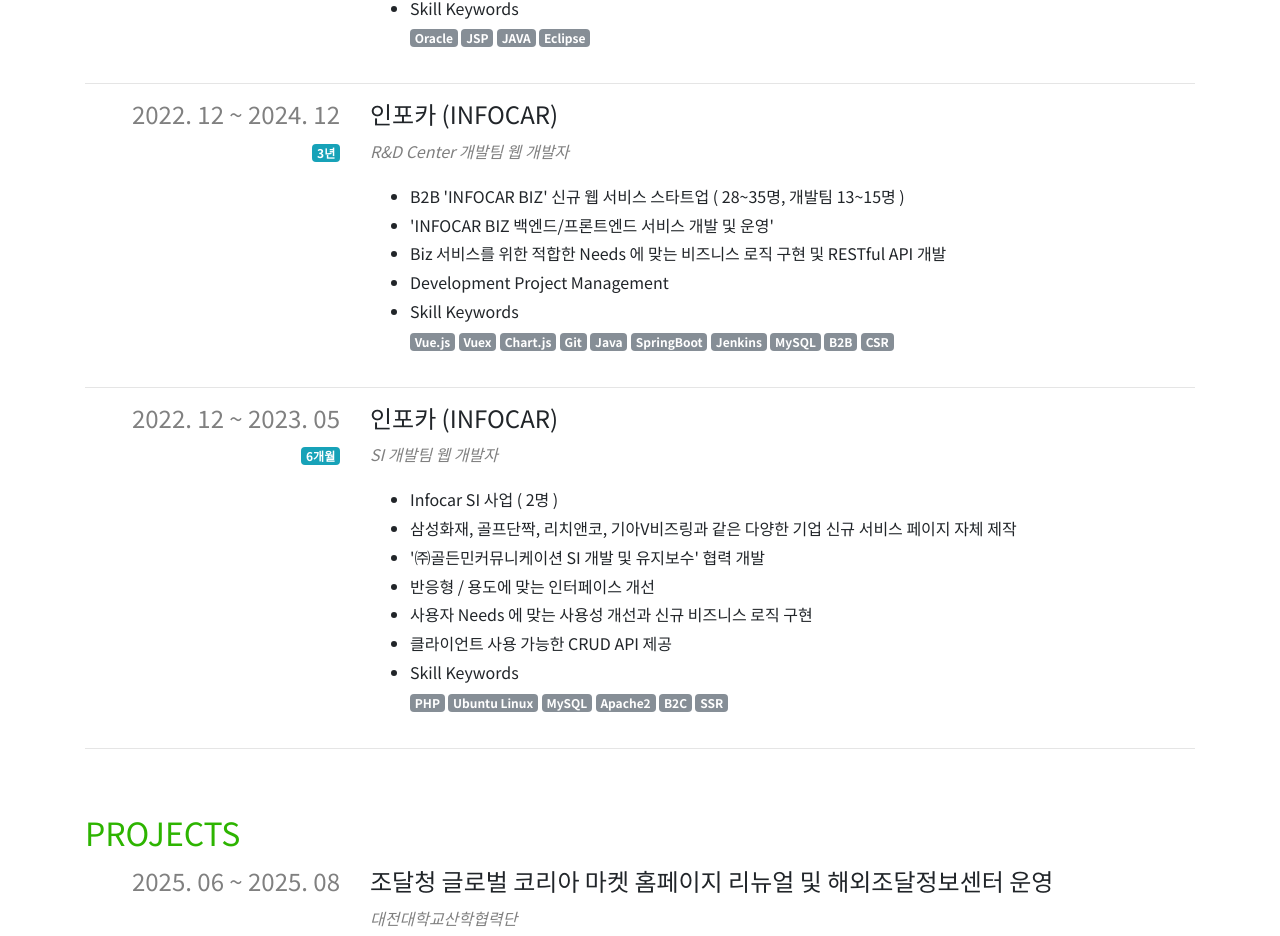
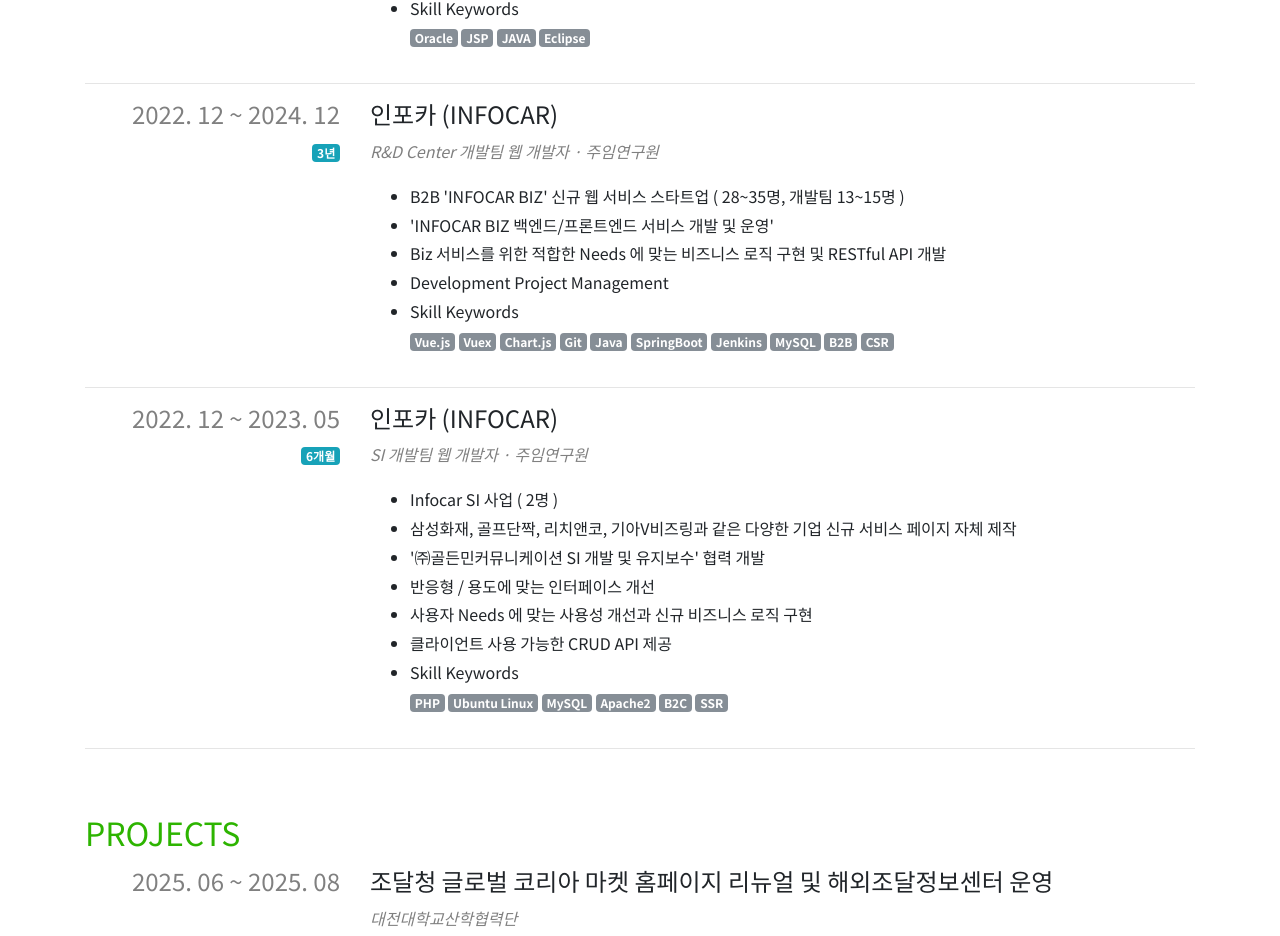
Before and after one commit to pdy1207/dev-resume, a website: page index.html in a window 1280 px wide. Shown: the part 2039-2975 px from the top of the page. Drawn offline with nearby package versions, Linux system fonts and the light colour scheme.

Commit message:
fix: 직위 수정

```diff
--- a/index.html
+++ b/index.html
@@ -488,7 +488,7 @@
                 </div>
                 <div class="col-md-9 col-12">
                   <h4>인포카 (INFOCAR)</h4>
-                  <i class="gray">R&D Center 개발팀 웹 개발자</i>
+                  <i class="gray">R&D Center 개발팀 웹 개발자 · 주임연구원</i>
                   <ul class="pt-3">
                     <li>B2B 'INFOCAR BIZ' 신규 웹 서비스 스타트업 ( 28~35명, 개발팀 13~15명 )</li>
                     <li>'INFOCAR BIZ 백엔드/프론트엔드 서비스 개발 및 운영'</li>
@@ -528,7 +528,7 @@
                 </div>
                 <div class="col-md-9 col-12">
                   <h4>인포카 (INFOCAR)</h4>
-                  <i class="gray">SI 개발팀 웹 개발자</i>
+                  <i class="gray">SI 개발팀 웹 개발자 · 주임연구원</i>
                   <ul class="pt-3">
                     <li>Infocar SI 사업 ( 2명 ) </li>
                     <li>삼성화재, 골프단짝, 리치앤코, 기아V비즈링과 같은 다양한 기업 신규 서비스 페이지 자체 제작</li>
```
